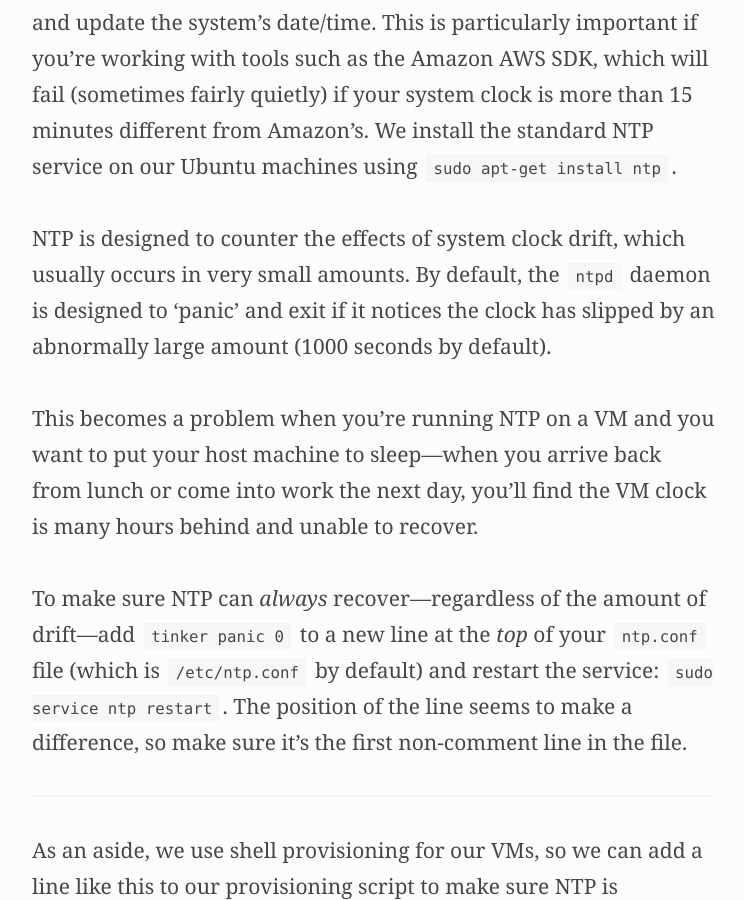
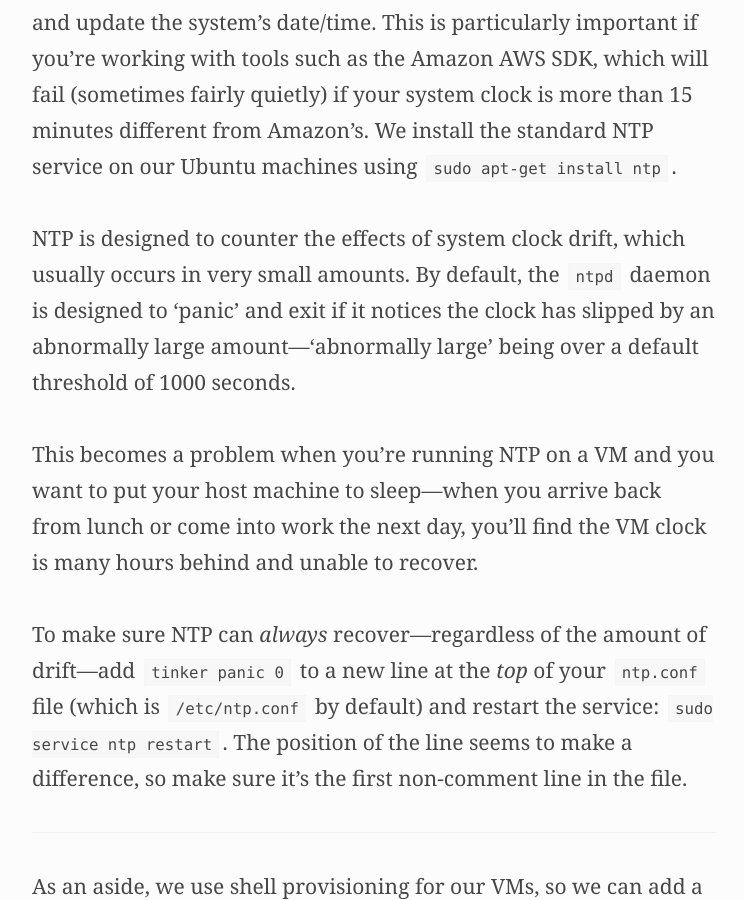
Before and after one commit to mattsenior/mattsenior.com, a Jekyll site: the page built from _posts/2014-01-24-allow-ntp-to-sync-your-vms-clock-after-host-machine-sleep.markdown, in a window 1280 px wide and 900 px high, scrolled down 650 px. Shown: the whole window, without its empty margins (266-1010 px from the left). Built offline with Jekyll 4.4.1, drawn with Linux system fonts in a browser that asks for light colours; some web fonts are replaced; Markdown is read by kramdown in place of the engine named in the settings.

Commit message:
Minor clarification

```diff
--- a/_posts/2014-01-24-allow-ntp-to-sync-your-vms-clock-after-host-machine-sleep.markdown
+++ b/_posts/2014-01-24-allow-ntp-to-sync-your-vms-clock-after-host-machine-sleep.markdown
@@ -5,7 +5,7 @@ title: "Allow NTP to sync your VM’s clock after host machine sleep"
 
 At Browser we use NTP on our Linux VMs to automatically check and update the system’s date/time. This is particularly important if you’re working with tools such as the Amazon AWS SDK, which will fail (sometimes fairly quietly) if your system clock is more than 15 minutes different from Amazon’s. We install the standard NTP service on our Ubuntu machines using `sudo apt-get install ntp`.
 
-NTP is designed to counter the effects of system clock drift, which usually occurs in very small amounts. By default, the `ntpd` daemon is designed to ‘panic’ and exit if it notices the clock has slipped by an abnormally large amount (1000 seconds by default).
+NTP is designed to counter the effects of system clock drift, which usually occurs in very small amounts. By default, the `ntpd` daemon is designed to ‘panic’ and exit if it notices the clock has slipped by an abnormally large amount—‘abnormally large’ being over a default threshold of 1000 seconds.
 
 This becomes a problem when you’re running NTP on a VM and you want to put your host machine to sleep—when you arrive back from lunch or come into work the next day, you’ll find the VM clock is many hours behind and unable to recover.
 
```
